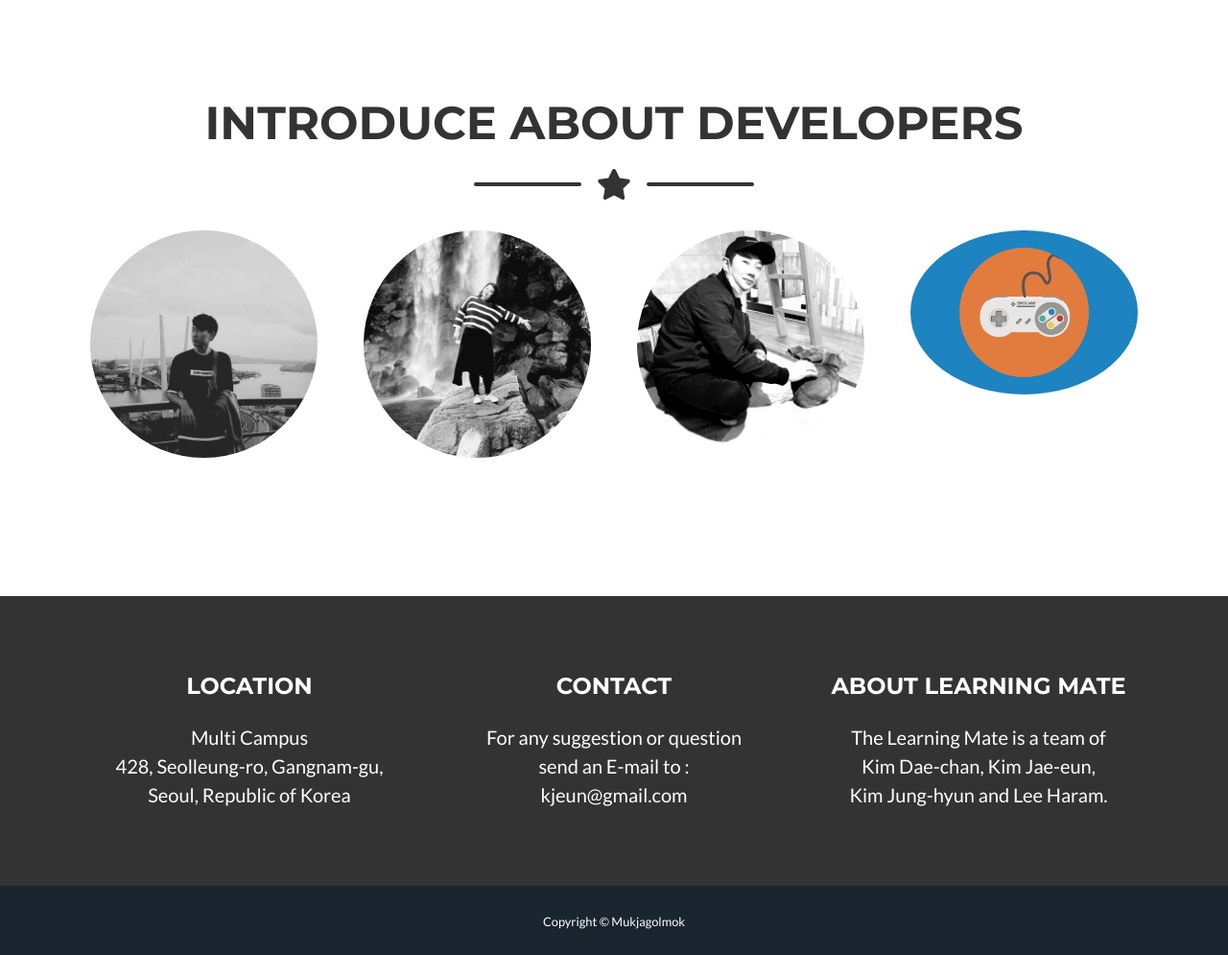
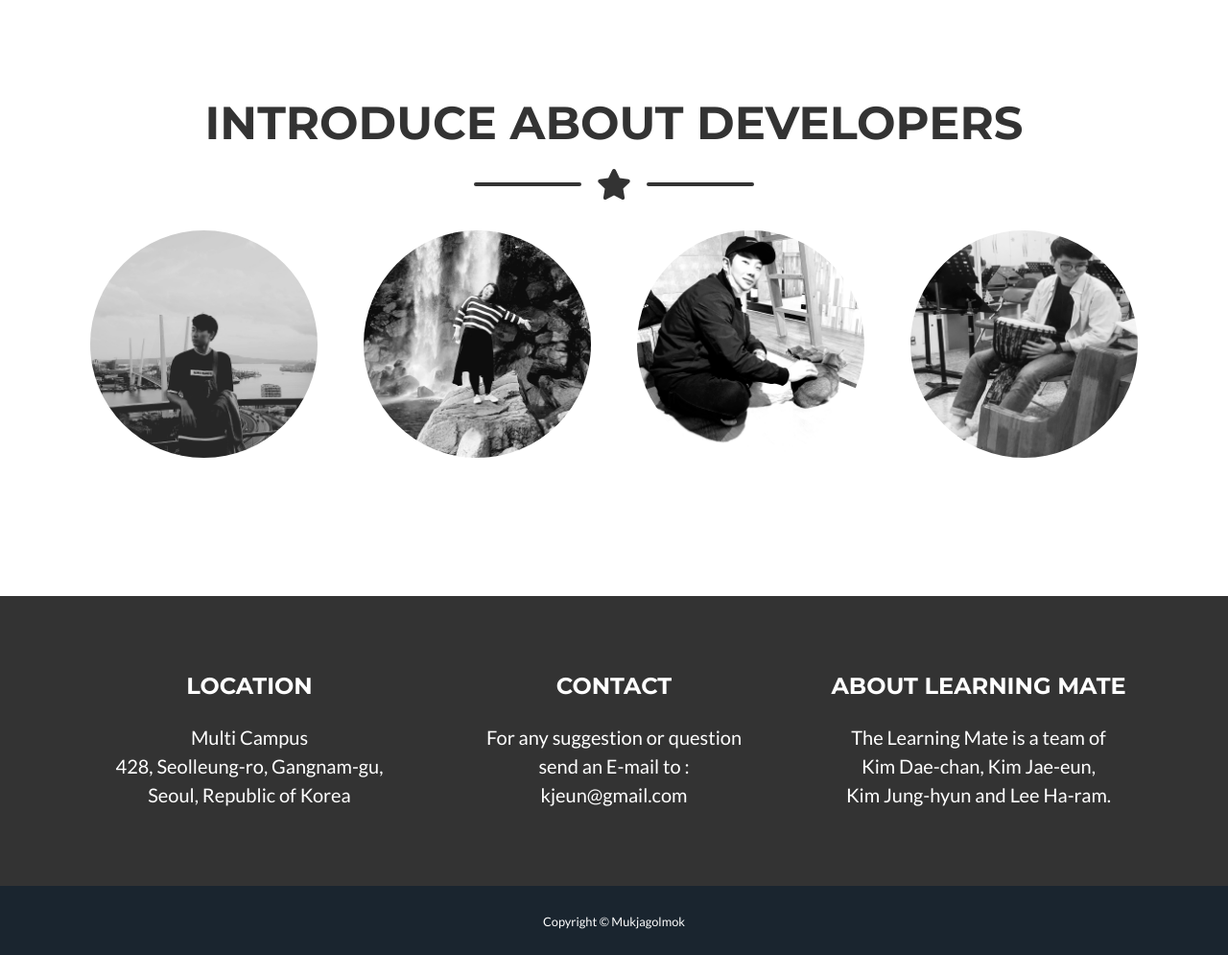
Before and after one commit to multicampus-Bigdata-mukjagolmok/Multicampus-Bigdata-Mukjagolmok, a Django app: page /aboutus/ in a window 1280 px wide. Shown: the part 1408-2403 px from the top of the page at 96% size. Run offline with Django 3.2, Linux system fonts and the light colour scheme; some libraries are stand-ins or nearby versions.

Commit message:
add img on aboutus.html

```diff
--- a/mukja/templates/aboutus.html
+++ b/mukja/templates/aboutus.html
@@ -87,7 +87,7 @@
                             <div class="portfolio-item-caption d-flex align-items-center justify-content-center h-100 w-100">
                                 <div class="portfolio-item-caption-content text-center text-white"><i class="fas fa-plus fa-3x"></i></div>
                             </div>
-                            <img class="img-fluid" src="{% static 'assets/img/portfolio/game.png' %}" alt="" />
+                            <img class="img-fluid" src="{% static 'assets/img/portfolio/haram.jpg' %}" alt="" />
                         </div>
                     </div>
                 </div>
@@ -116,7 +116,7 @@
                     <div class="col-lg-4">
                         <h4 class="text-uppercase mb-4">About Learning Mate</h4>
                         <p class="lead mb-0">
-                           The Learning Mate is a team of <br>Kim Dae-chan, Kim Jae-eun, <br>Kim Jung-hyun and Lee Haram.
+                           The Learning Mate is a team of <br>Kim Dae-chan, Kim Jae-eun, <br>Kim Jung-hyun and Lee Ha-ram.
                         </p>
                     </div>
                 </div>
@@ -255,9 +255,9 @@
                                         <div class="divider-custom-line"></div>
                                     </div>
                                     <!-- Portfolio Modal - Image-->
-                                    <img class="img-fluid rounded mb-5" src="{% static 'assets/img/portfolio/game.png' %}" alt="" />
+                                    <img class="img-fluid rounded mb-5" src="{% static 'assets/img/portfolio/haram.jpg' %}" alt="" />
                                     <!-- Portfolio Modal - Text-->
-                                    <p class="mb-5">Lorem ipsum dolor sit amet, consectetur adipisicing elit. Mollitia neque assumenda ipsam nihil, molestias magnam, recusandae quos quis inventore quisquam velit asperiores, vitae? Reprehenderit soluta, eos quod consequuntur itaque. Nam.</p>
+                                    <p class="mb-5">My major is Library and Information Science📚, and Computer Science💻 since 2014.<br/>I am especially interested in Data analysis (now, I am a beginner 🙃).</p>
                                     <button class="btn btn-primary" data-dismiss="modal">
                                         <i class="fas fa-times fa-fw"></i>
                                         Close Window
```
Also changed, not shown: db.sqlite3, mukja/static/assets/img/portfolio/haram.jpg (added).
